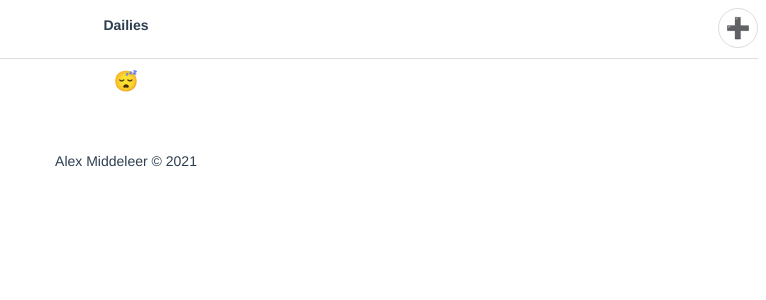
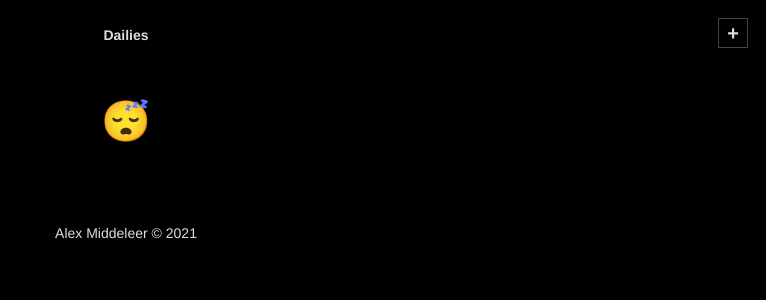
Before and after one commit to alexmiddeleer/dailies, a Vue app: page / in a window 1280 px wide. Shown: the top 300 px of the page, without its empty margins (514-1280 px from the left). Built offline with nearby package versions, Linux system fonts and the light colour scheme.

Commit message:
dark mode

```diff
--- a/src/App.vue
+++ b/src/App.vue
@@ -1,7 +1,7 @@
 <template>
   <div id="app">
     <header>
-      <button class="add" @click="onAddClick">➕</button>
+      <button class="add" @click="onAddClick"><b>+</b></button>
       <h1>Dailies</h1>
     </header>
     <template v-for="todo in todos">
@@ -32,20 +32,27 @@
 <script>
 import ToDo from "./components/ToDo.vue";
 import ToDoClass, { deserializeTodoPojo } from "./ToDo";
-
 export default {
   name: "App",
   components: {
     ToDo
   },
   data() {
-    return { todos: [], doneTodos: [] };
+    return {
+      todos: [],
+      doneTodos: [],
+      timeCheckInterval: -1
+    };
   },
   created() {
     const stored = JSON.parse(localStorage.getItem("storedTodos")) || [];
     const todos = stored.map(deserializeTodoPojo);
     this.todos = todos.filter(t => !t.isDone);
     this.doneTodos = todos.filter(t => t.isDone);
+  },
+  mounted() {},
+  beforeDestroy() {
+    clearInterval(this.timeCheckInterval);
   },
   methods: {
     onUpdate() {
@@ -94,20 +101,23 @@ export default {
 </script>
 
 <style>
+body {
+  background-color: black;
+  color: #ddd;
+}
 #app {
   font-family: Avenir, Helvetica, Arial, sans-serif;
   text-align: center;
-  color: #2c3e50;
   font-size: 20px;
   box-sizing: border-box;
-  paddin: 10px;
+  padding: 10px;
 }
-.todo,
-.status {
-  border-top: 1px solid #ddd;
+.todo {
+  font-size: 15px;
 }
 .status {
-  padding: 10px 0;
+  padding: 30px 0;
+  font-size: 40px;
 }
 h1 {
   font-size: 14px;
@@ -121,6 +131,7 @@ header {
   display: block;
   margin-bottom: 10px;
   height: 40px;
+  /* border-bottom: 1px solid #444; */
 }
 header h1 {
   position: absolute;
@@ -131,14 +142,13 @@ header h1 {
 header button {
   position: absolute;
   right: 0;
-  width: 40px;
-  height: 40px;
+  width: 30px;
+  height: 30px;
   z-index: 2;
   padding: 0;
 }
 button {
-  border: 1px solid #ddd;
-  border-radius: 40px;
+  border: 1.5px solid #444;
   outline: none;
   font: inherit;
   color: inherit;
--- a/src/components/ToDo.vue
+++ b/src/components/ToDo.vue
@@ -16,10 +16,10 @@
     </label>
     <span class="buttons">
       <button @click="editing = true" v-if="!editing">
-        ✍️
+        ✎
       </button>
       <button @click="$emit('deleted', todo)">
-        🗑
+        <b>x</b>
       </button>
     </span>
   </div>
@@ -103,4 +103,9 @@ input[type="checkbox"] {
   min-width: 20px;
   height: 20px;
 }
+
+button {
+  width: 30px;
+  height: 30px;
+}
 </style>
```
